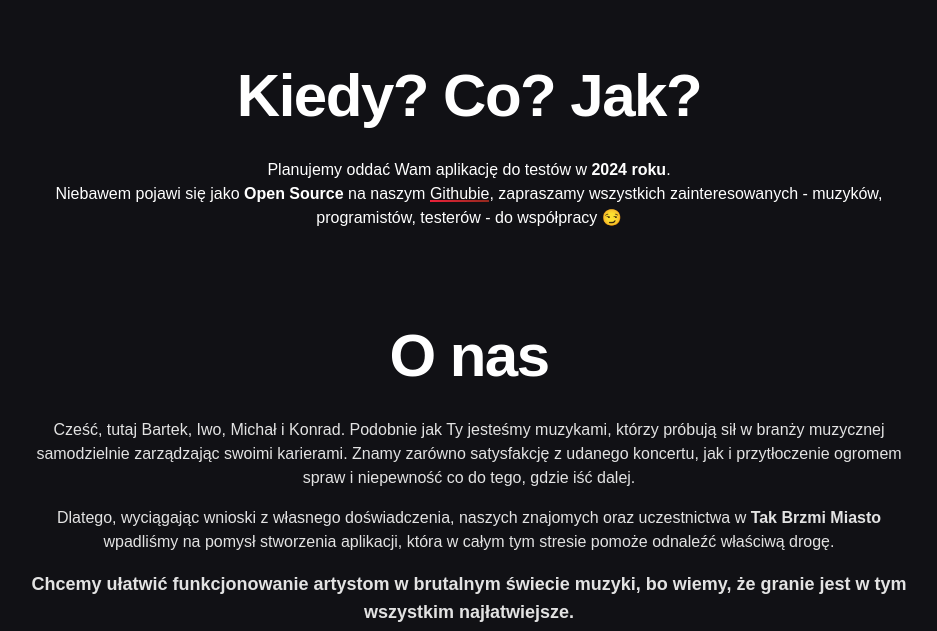
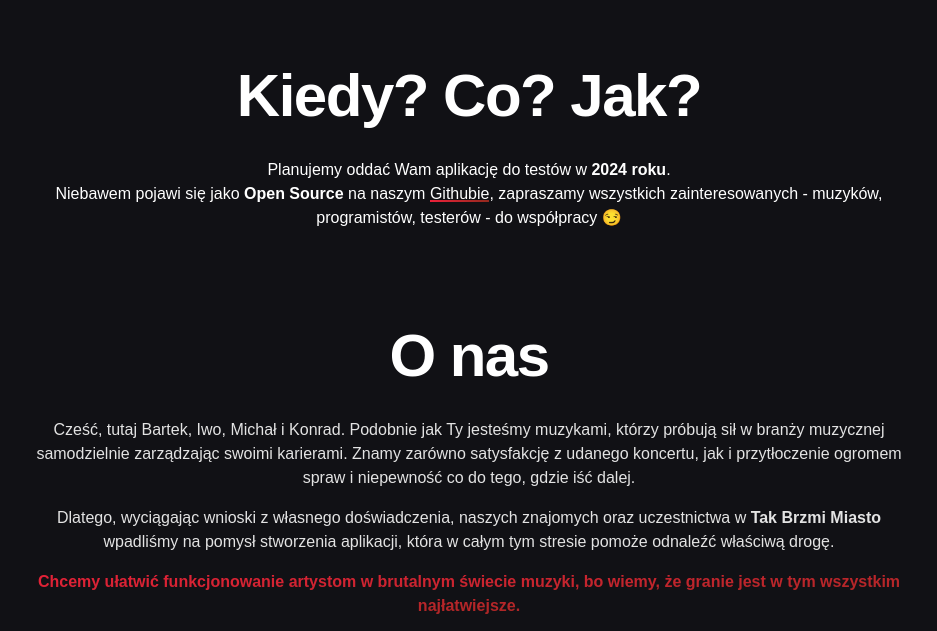
Before and after one commit to manage-band/manage-band-landing, an Astro site: page / in a window 1280 px wide. Shown: the part 2608-3239 px from the top of the page, without its empty margins (171-1108 px from the left). Built offline with nearby package versions, Linux system fonts and the light colour scheme; Astro itself is replaced by a stand-in of ours.

Commit message:
:lipstick: added styling emphasis in about-us

```diff
--- a/src/components/about-us.astro
+++ b/src/components/about-us.astro
@@ -11,7 +11,7 @@ import { About } from '@/content/_about';
           About.map((paragraph, idx) => (
             <p
               id={`about-${idx.toString()}`}
-              class={`text-md text-text-muted${
+              class={`text-md ${
                 paragraph.styling ? ` ${paragraph.styling}` : ''
               }`}
               set:html={paragraph.content}
--- a/src/content/_about.ts
+++ b/src/content/_about.ts
@@ -12,6 +12,7 @@ export const About: Paragraph[] = [
   {
     content:
       'Chcemy ułatwić funkcjonowanie artystom w brutalnym świecie muzyki, bo wiemy, że granie jest w tym wszystkim najłatwiejsze.',
-    styling: 'text-lg font-bold',
+    styling:
+      'font-bold bg-gradient-to-br from-brand to-brand-secondary bg-clip-text text-transparent',
   },
 ];
```
